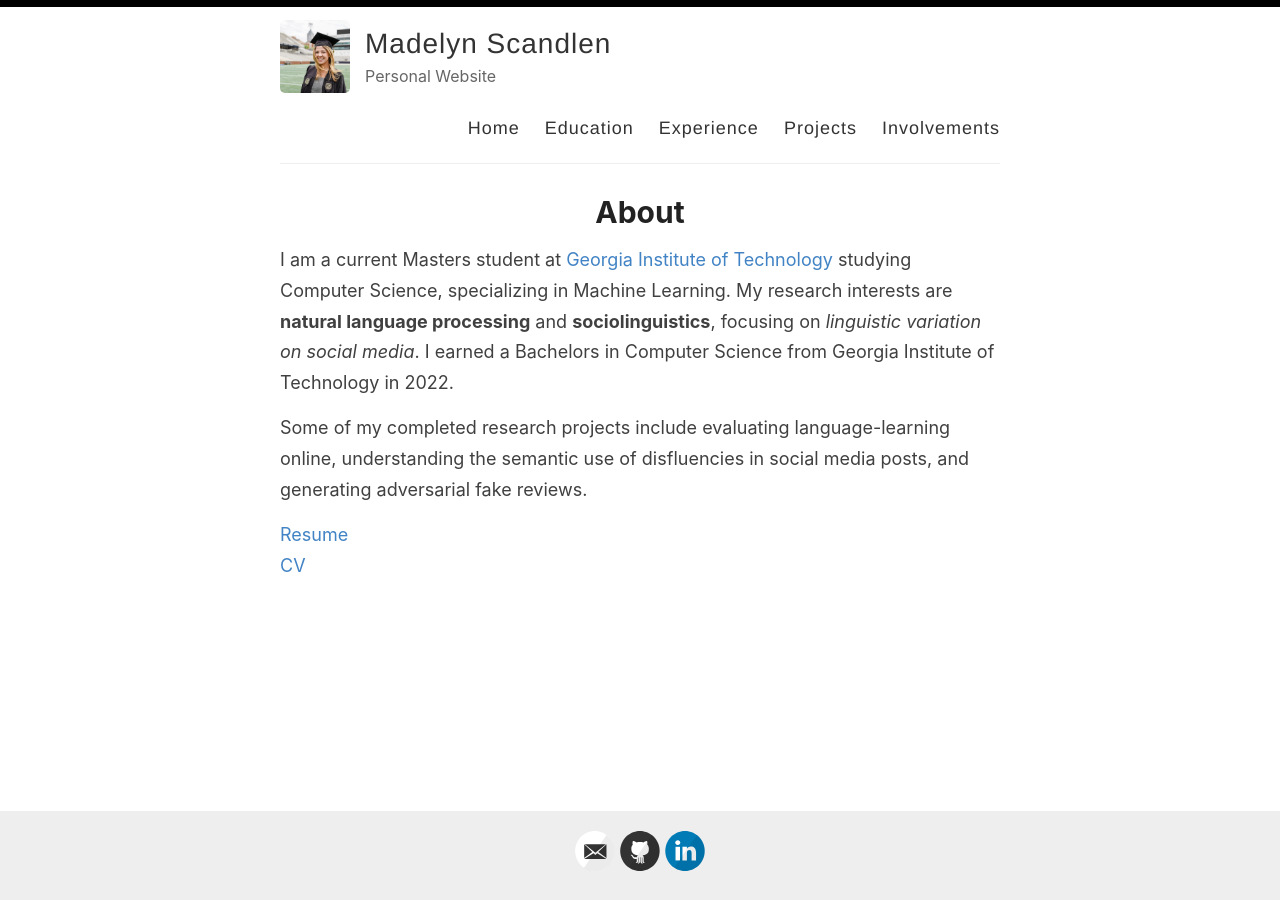
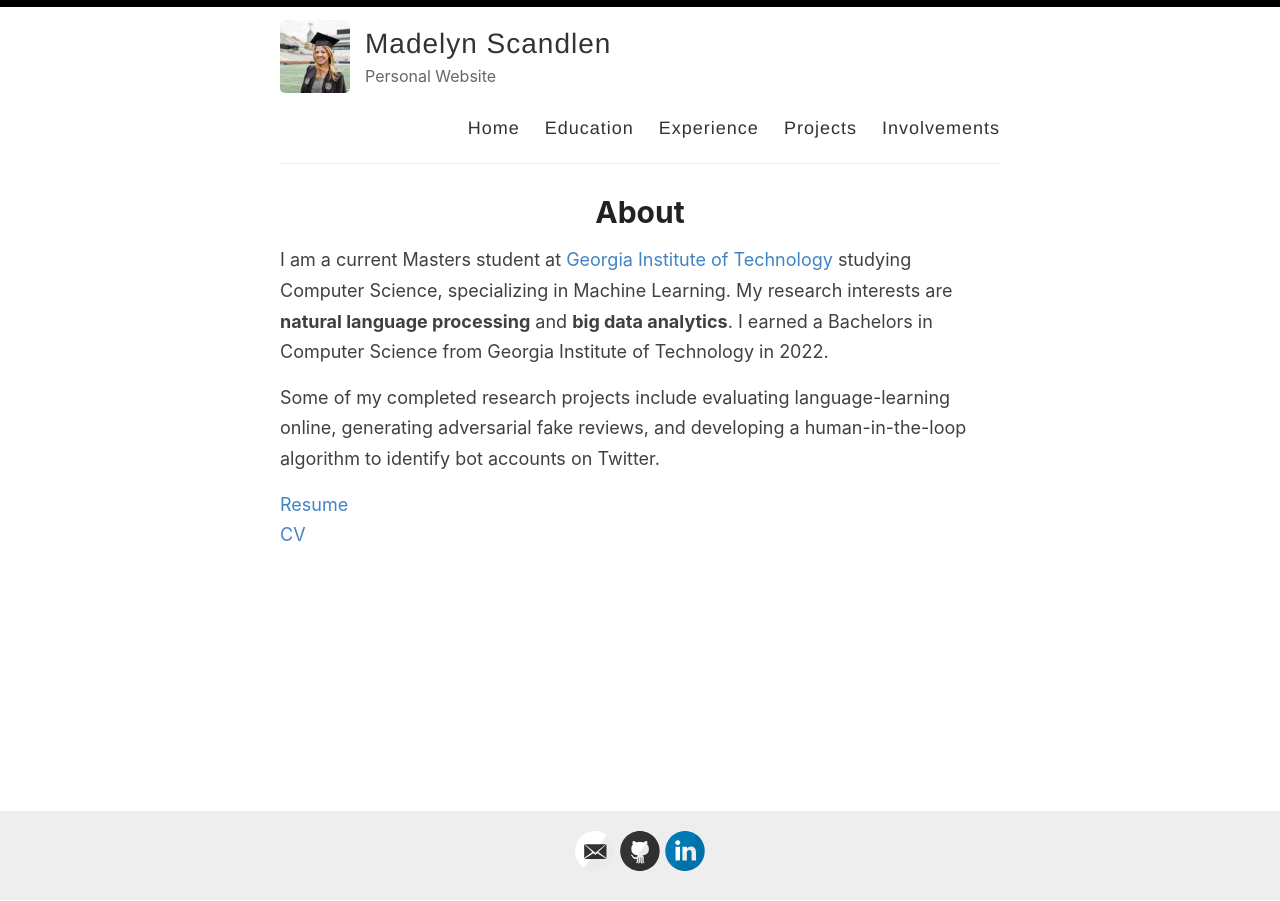
Before and after one commit to mscandlen/mscandlen, a Jekyll site: the page built from index.md, in a window 1280 px wide. Built offline with Jekyll 4.4.1, drawn with Linux system fonts in a browser that asks for light colours.

Commit message:
Update index.md

```diff
--- a/index.md
+++ b/index.md
@@ -4,9 +4,9 @@ title: About
 permalink: /
 ---
 
-I am a current Masters student at [Georgia Institute of Technology](https://www.cc.gatech.edu/) studying Computer Science, specializing in Machine Learning. My research interests are **natural language processing** and **sociolinguistics**, focusing on *linguistic variation on social media*. I earned a Bachelors in Computer Science from Georgia Institute of Technology in 2022.
+I am a current Masters student at [Georgia Institute of Technology](https://www.cc.gatech.edu/) studying Computer Science, specializing in Machine Learning. My research interests are **natural language processing** and **big data analytics**. I earned a Bachelors in Computer Science from Georgia Institute of Technology in 2022.
 
-Some of my completed research projects include evaluating language-learning online, understanding the semantic use of disfluencies in social media posts, and generating adversarial fake reviews.
+Some of my completed research projects include evaluating language-learning online, generating adversarial fake reviews, and developing a human-in-the-loop algorithm to identify bot accounts on Twitter.
 
 [Resume](https://github.com/mscandlen/mscandlen/raw/master/docs/Madelyn_Scandlen_Resume.pdf) <br>
 [CV](https://github.com/mscandlen/mscandlen/raw/master/docs/Madelyn_Scandlen_CV.pdf) <br>
```
